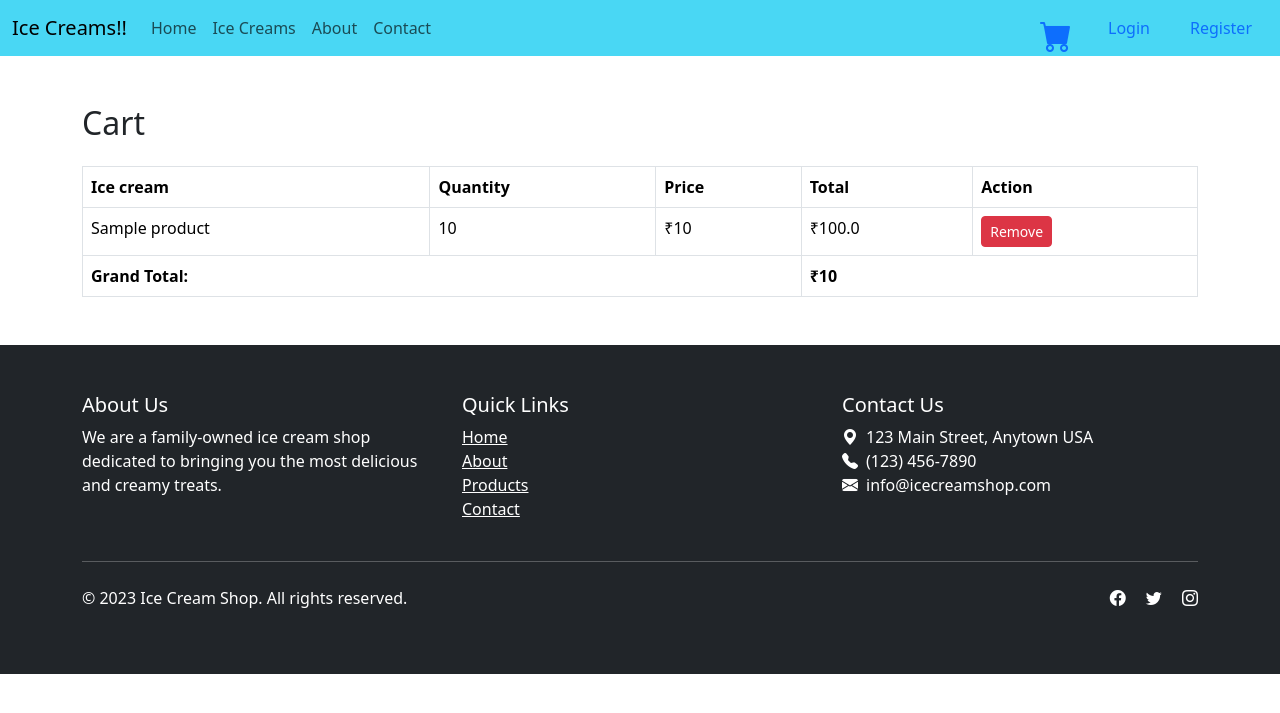
After one commit to vinod-pattar/ice_cream_shop, a Django app: template website/templates/cart.html in a window 1280 px wide. The commit adds this page. Shown: the top 713 px of the page. Run offline with Django 3.2, Linux system fonts and the light colour scheme; the template is opened without the code that fills it: most values are stand-ins (such as "Sample title", 1, 10 or a date in 2020); some libraries are stand-ins or nearby versions.

Commit message:
Cart functionality WIP

```diff
--- a/website/models.py
+++ b/website/models.py
@@ -125,8 +125,8 @@ class CartItem(models.Model):
     id = models.AutoField(primary_key=True)
     user = models.ForeignKey(User, on_delete=models.CASCADE, related_name='cart_items')
     product = models.ForeignKey(Product, on_delete=models.CASCADE, related_name='cart_items')
-    quantity = models.IntegerField()
-    price = models.FloatField()
+    quantity = models.IntegerField(default=1)
+    price = models.FloatField(default=0.0)
     created_at = models.DateTimeField(auto_now_add=True)
     updated_at = models.DateTimeField(auto_now=True)
 
--- /dev/null
+++ b/website/templates/cart.html
@@ -0,0 +1,49 @@
+{% extends "master_layout.html" %}
+
+{% load static %}
+{% load custom_filters %}
+
+{% block content %}
+
+<div class="container mt-5 mb-5">
+    <h2 class="mb-4">Cart</h2>
+    {% if cart_items %}
+        <table class="table table-bordered">
+            <thead class="thead-light">
+                <tr>
+                    <th scope="col">Ice cream</th>
+                    <th scope="col">Quantity</th>
+                    <th scope="col">Price</th>
+                    <th scope="col">Total</th>
+                    <th scope="col">Action</th>
+                </tr>
+            </thead>
+            <tbody>
+                {% for item in cart_items %}
+                <tr>
+                    <td>{{ item.product.name }}</td>
+                    <td>{{ item.quantity }}</td>
+                    <td>₹{{ item.price }}</td>
+                    <td>₹{{ item.quantity|multiply:item.price }}</td>
+                    <td>
+                        <form method="post" action="{% url 'remove_from_cart' item.id %}">
+                            {% csrf_token %}
+                            <button type="submit" class="btn btn-danger btn-sm">Remove</button>
+                        </form>
+                    </td>
+                </tr>
+                {% endfor %}
+                <tr>
+                    <td colspan="3" class="text-right"><strong>Grand Total:</strong></td>
+                    <td colspan="2"><strong>₹{{ grand_total }}</strong></td>
+                </tr>
+            </tbody>
+        </table>
+    {% else %}
+        <div class="alert alert-info" role="alert">
+            Your cart is currently empty.
+        </div>
+    {% endif %}
+</div>
+
+{% endblock %}
--- a/website/templates/home.html
+++ b/website/templates/home.html
@@ -104,10 +104,10 @@
                                 <div class="card-body">
                                     <h5 class="card-title">{{product.name}}</h5>
                                     <p class="card-text">{{product.description}}</p>
-                                    <p class="card-text">{{product.price}}</p>
+                                    <p class="card-text">₹{{product.price}}</p>
                                     <div class="d-flex buttonGroup-1 justify-content-end gap-3">
                                         <a href="{% url 'ice_cream_detail' product.id %}" class="btn btn-primary">View Details</a>
-                                        <a class="btn btn-info" href="#">Add to cart</a>
+                                        <a class="btn btn-info" href="{% url 'add_to_cart' product.id %}">Add to cart</a>
                                     </div>
                                 </div>
                             </div>
--- a/website/templates/ice_cream_detail.html
+++ b/website/templates/ice_cream_detail.html
@@ -16,7 +16,7 @@
             <p><strong>Price:</strong> ₹{{ ice_cream.price }}</p>
             <p><strong>Brand:</strong> {{ ice_cream.brand }}</p>
             <p><strong>Category:</strong> {{ ice_cream.category }}</p>
-            <a href="#" class="btn btn-primary">Add to Cart</a>
+            <a href="{% url 'add_to_cart' ice_cream.id %}" class="btn btn-primary">Add to Cart</a>
         </div>
     </div>
 </div>
--- a/website/templates/ice_creams.html
+++ b/website/templates/ice_creams.html
@@ -17,7 +17,7 @@
                         <p class="card-text">{{ ice_cream.description }}</p>
                         <p class="card-text"><strong>₹{{ ice_cream.price }}</strong></p>
                         <a href="{% url 'ice_cream_detail' ice_cream.id %}" class="btn btn-primary">View Details</a>
-                        <a class="btn btn-info" href="#">Add to cart</a>
+                        <a class="btn btn-info" href="{% url 'add_to_cart' ice_cream.id %}">Add to cart</a>
                     </div>
                 </div>
             </div>
--- a/website/templates/includes/navigation.html
+++ b/website/templates/includes/navigation.html
@@ -28,8 +28,10 @@
                 <a class="nav-link  {% if request.path == '/contact/' %}active{% endif %}" href="{% url 'contact' %}">Contact</a>
             </li>
         </ul>
+
+        <a href="{% url 'cart' %}" class="p-1 me-3 icon-link"><i class="bi bi-cart-fill " style="font-size: 2rem;" ></i></a>
+
         {% if request.user.is_authenticated %}
-
         <div class="btn-group">
             <button type="button" class="btn btn-warning dropdown-toggle" data-bs-toggle="dropdown" aria-expanded="false">
                 {{ request.user.username }}
--- a/website/templates/master_layout.html
+++ b/website/templates/master_layout.html
@@ -7,6 +7,7 @@
         <meta name="viewport" content="width=device-width, initial-scale=1" />
         <title>{% block title %}{% endblock %}</title>
         {% bootstrap_css %}
+        <link rel="stylesheet" href="https://cdn.jsdelivr.net/npm/bootstrap-icons@1.11.3/font/bootstrap-icons.min.css">
         <link href="{% static 'css/app.css' %}" rel="stylesheet"/>
     </head>
     <body>
--- /dev/null
+++ b/website/templatetags/custom_filters.py
@@ -0,0 +1,11 @@
+from django import template
+
+register = template.Library()
+
+@register.filter(name='multiply')
+def multiply(value, arg):
+    """Multiplies the given value by the argument."""
+    try:
+        return float(value) * float(arg)
+    except (ValueError, TypeError):
+        return ''
--- a/website/urls.py
+++ b/website/urls.py
@@ -7,4 +7,7 @@ urlpatterns = [
    path("contact/", views.contact, name="contact"),
    path("ice-creams/", views.ice_creams, name="ice_creams"),
    path("ice-creams/<int:ice_cream_id>/", views.ice_cream_detail, name="ice_cream_detail"),
+   path("add-to-cart/<int:ice_cream_id>/", views.add_to_cart, name="add_to_cart" ),
+   path("remove_from_cart/<int:cart_item_id>/", views.remove_from_cart, name="remove_from_cart"),
+   path("cart", views.cart_view, name="cart")
 ]
```
Also changed, not shown: website/views.py (+31 -1 lines), website/migrations/0013_alter_cartitem_price_alter_cartitem_quantity.py (added), website/templatetags/__init__.py (added).
